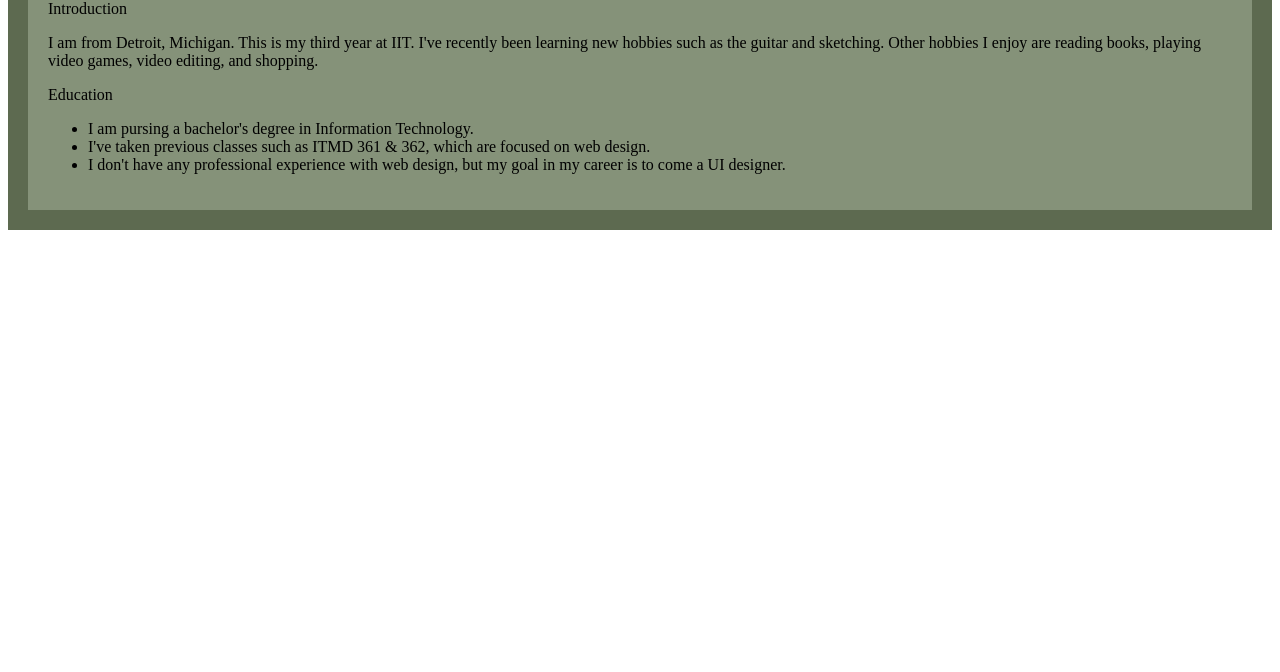
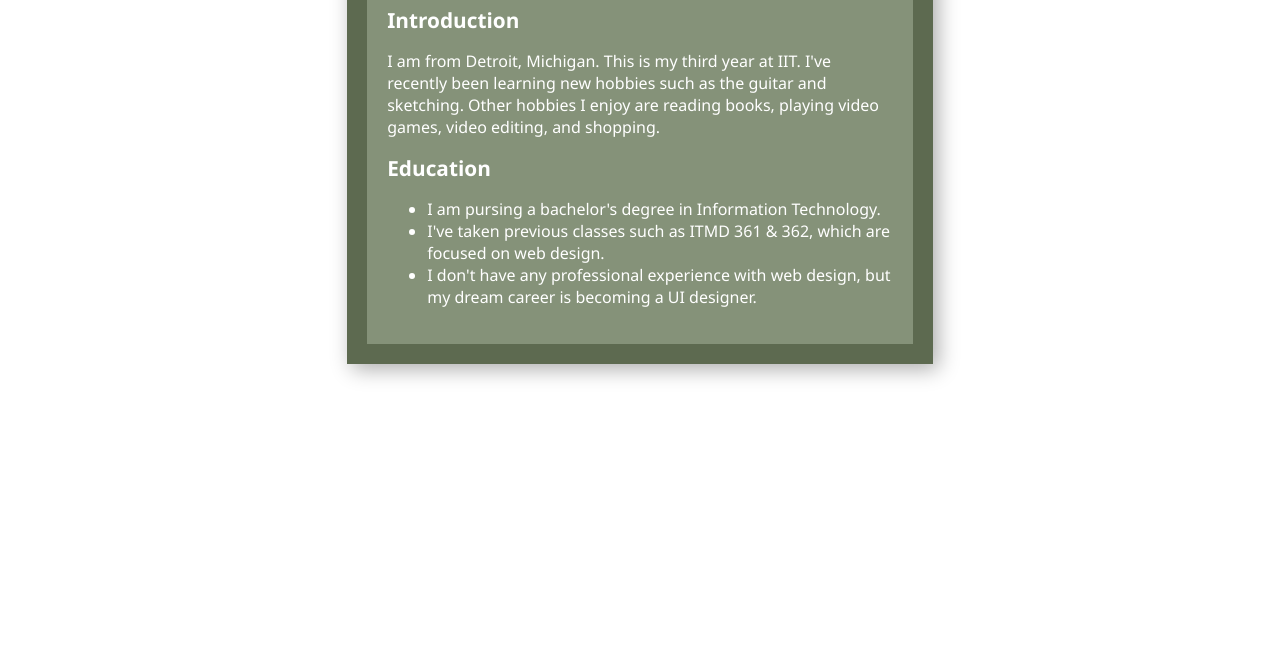
Before and after one commit to jaredbnm/itmd-441-lab1, a plain HTML site: page index.html in a window 1280 px wide. Shown: the part 128-800 px from the top of the page. Drawn offline with Linux system fonts and the light colour scheme.

Commit message:
added final css styles

```diff
--- a/css/style.css
+++ b/css/style.css
@@ -1,9 +1,24 @@
+body {
+  font-family:'Segoe UI', Tahoma, Geneva, Verdana, sans-serif;
+  color: rgb(255, 255, 255);
+}
+
 div {
   background-color: rgb(133, 146, 121);
   border: 20px solid rgb(93, 106, 80);
   padding: 20px;
+  max-width: 40%;
+  margin-left: auto;
+  margin-right: auto;
+  box-shadow: 5px 5px 20px #acacac;
 }
 
 h1 {
+  font-size: 2em;
   text-align: center;
 }
+
+section {
+  font-size: 1.3em;
+  font-weight: bold;
+}
--- a/index.html
+++ b/index.html
@@ -17,8 +17,8 @@
     <ul>
       <li>I am pursing a bachelor's degree in Information Technology.</li>
       <li>I've taken previous classes such as ITMD 361 & 362, which are focused on web design.</li>
-      <li>I don't have any professional experience with web design, but my goal in my career is
-        to come a UI designer.</li>
+      <li>I don't have any professional experience with web design, but my dream career is
+        becoming a UI designer.</li>
     </ul>
   </div>
 </body>
```
